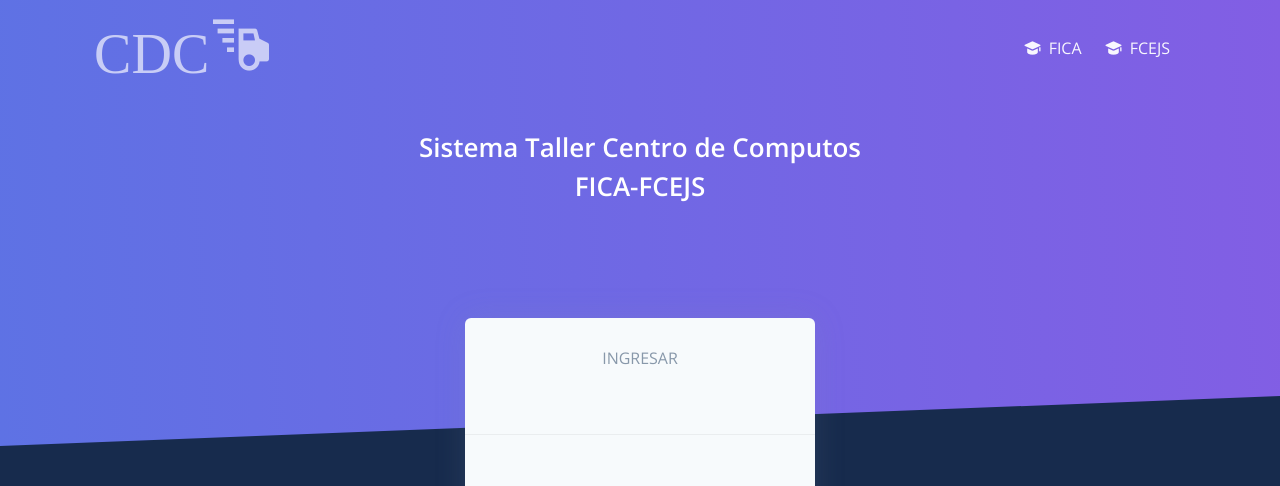
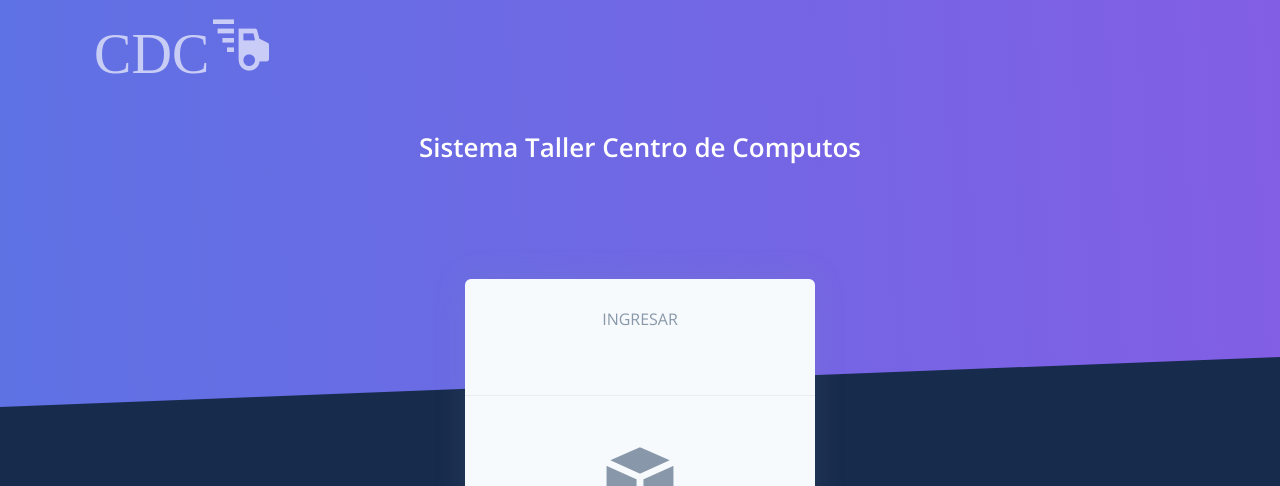
Before and after one commit to lbusso/dati-taller, a Django app: page /accounts/login/ in a window 1280 px wide. Shown: the top 486 px of the page. Run offline with Django 3.2, Linux system fonts and the light colour scheme; parts of the project's set-up code (start-up, migrations or seed data) failed here and were passed over; some libraries are stand-ins or nearby versions.

Commit message:
change login

```diff
--- a/templates/includes/navigation-fullscreen.html
+++ b/templates/includes/navigation-fullscreen.html
@@ -28,20 +28,6 @@
           <!-- Navbar items -->
           <ul class="navbar-nav ml-auto">
 
-            <li class="nav-item">
-              <a class="nav-link nav-link-icon" href="http://www.fica.unsl.edu.ar" target="_blank">
-                <i class="ni ni-hat-3"></i>
-                <span class="nav-link-inner--text">FICA</span>
-              </a>
-            </li>
-
-            <li class="nav-item">
-              <a class="nav-link nav-link-icon" href="http://www.fcejs.unsl.edu.ar" target="_blank">
-                <i class="ni ni-hat-3"></i>
-                <span class="nav-link-inner--text">FCEJS</span>
-              </a>
-            </li>
-
           </ul>
         </div>
       </div>
--- a/templates/layouts/base-fullscreen.html
+++ b/templates/layouts/base-fullscreen.html
@@ -43,7 +43,7 @@
               <h1 class="text-white">
                   {% block text %}
                 <a target="_blank" class="text-white"
-                   href="">Sistema Taller Centro de Computos FICA-FCEJS</a>
+                   href="">Sistema Taller Centro de Computos</a>
                   {% endblock text %}
               </h1>
               <p class="text-lead text-light">
```
